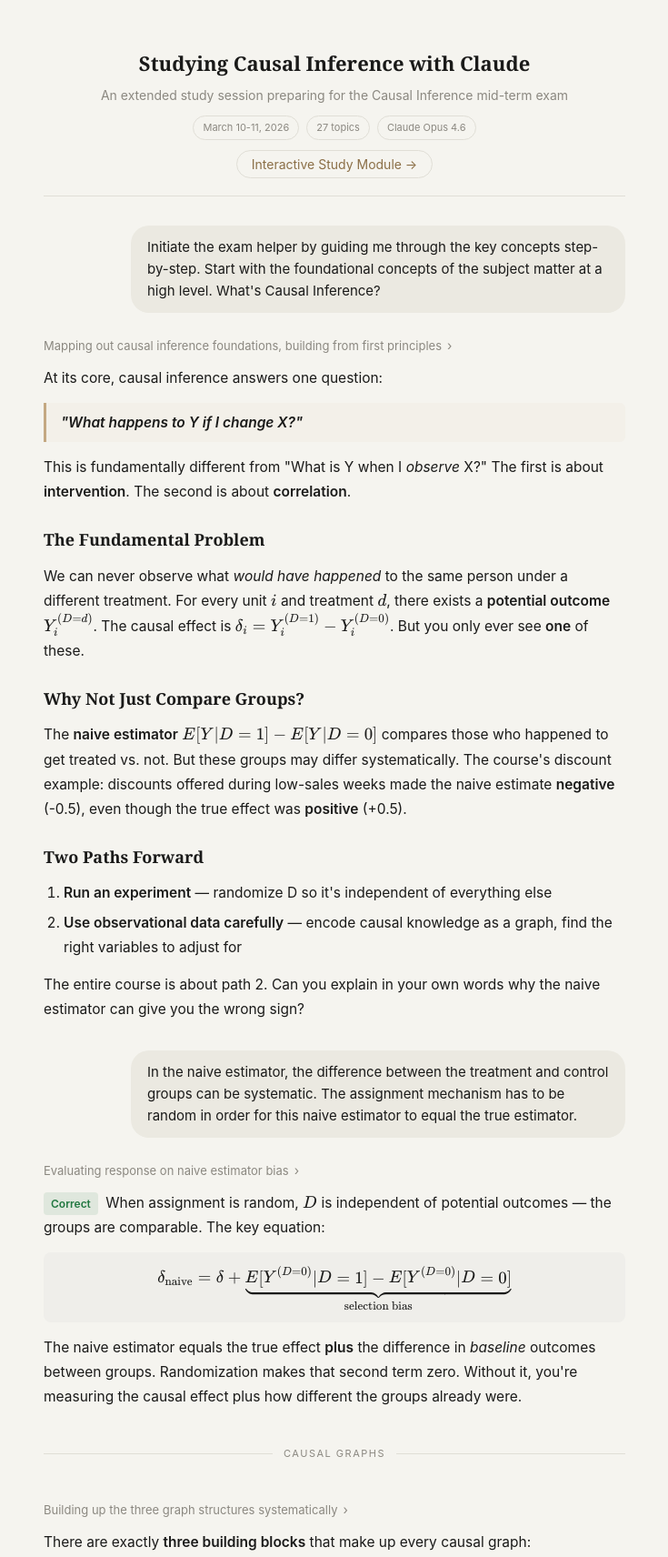
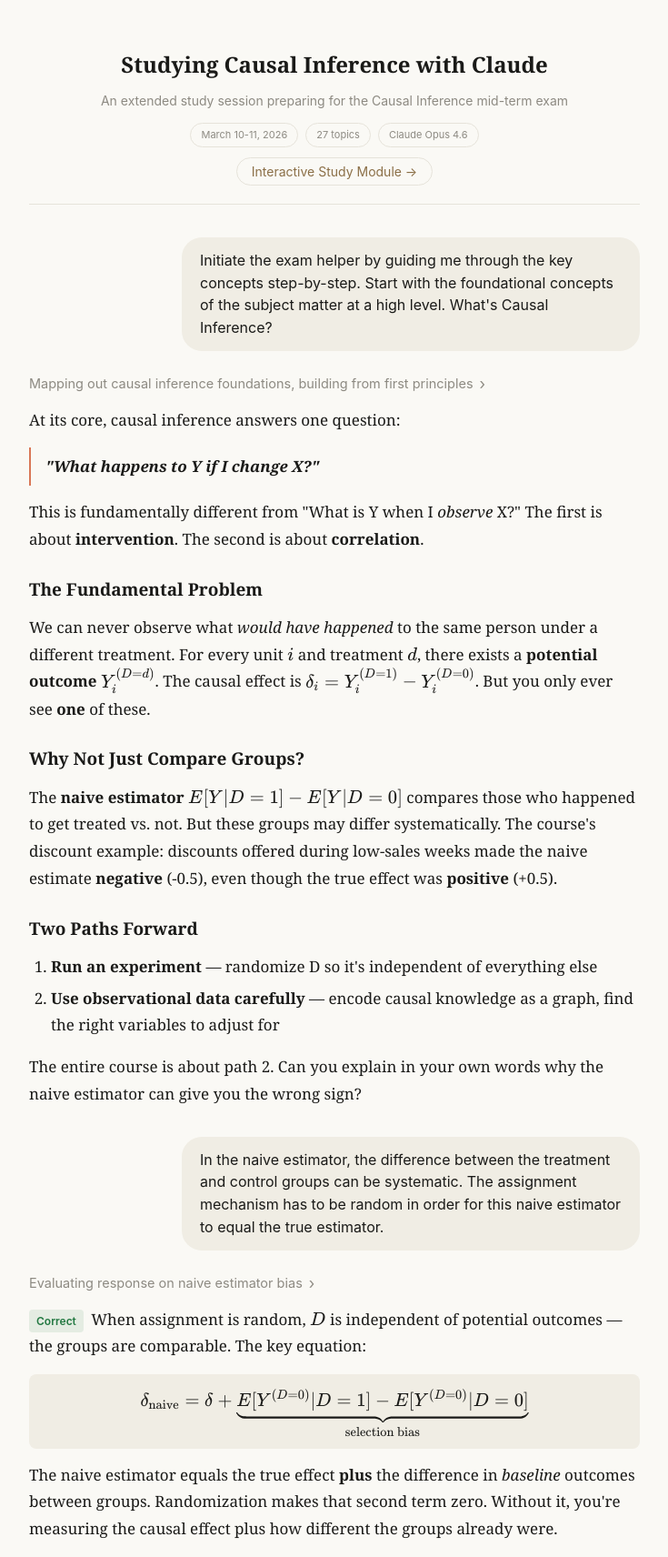
Before and after one commit to tyoon10/causal-inference, a plain HTML site: page chat.html in a window 1280 px wide. Shown: the part 29-1741 px from the top of the page at 91% size, without its empty margins (272-1007 px from the left). Drawn offline with nearby package versions, Linux system fonts and the light colour scheme.

Commit message:
Restyle chat log to claude.ai-faithful design
Apply the chat-artifact design language: SERIF Claude responses, SANS
user bubbles, warm oat palette (#faf9f5), clay accents. Markup, all
turns, and KaTeX math rendering unchanged.

Co-Authored-By: Claude Opus 4.8 (1M context) <noreply@anthropic.com>

```diff
--- a/chat.html
+++ b/chat.html
@@ -9,15 +9,20 @@
 <script defer src="https://cdn.jsdelivr.net/npm/katex@0.16.9/dist/contrib/auto-render.min.js"></script>
 <style>
   :root {
-    --bg: #f5f4ef;
-    --user-bubble: #ebe9e1;
-    --text: #1a1a19;
-    --text-dim: #8b8880;
-    --border: #e0ded6;
-    --code-bg: #efeeea;
-    --col-width: 680px;
-    --font-body: -apple-system, 'Segoe UI', system-ui, sans-serif;
-    --font-heading: 'Georgia', 'Times New Roman', serif;
+    /* claude.ai-faithful tokens — see twyoon/tools/chat-artifact/README.md */
+    --bg:          #faf9f5;
+    --user-bubble: #f0ede4;
+    --text:        #1a1a18;
+    --text-dim:    #8d8a82;
+    --border:      #e6e3da;
+    --code-bg:     #f0ede4;
+    --clay:        #d97757;
+    --col-width: 720px;
+    /* SERIF = Claude responses; SANS = user + UI chrome */
+    --font-serif:   'Tiempos Text', Georgia, 'Times New Roman', serif;
+    --font-body:    -apple-system, 'Segoe UI', system-ui, sans-serif;
+    --font-heading: 'Tiempos Text', Georgia, 'Times New Roman', serif;
+    --font-mono:    'SF Mono', 'Fira Code', 'Consolas', monospace;
   }
 
   * { margin: 0; padding: 0; box-sizing: border-box; }
@@ -28,227 +33,83 @@
     color: var(--text);
     line-height: 1.7;
     -webkit-font-smoothing: antialiased;
+    text-rendering: optimizeLegibility;
   }
 
-  /* ---- Container ---- */
-  .chat {
-    max-width: var(--col-width);
-    margin: 0 auto;
-    padding: 32px 20px 120px;
-  }
+  .chat { max-width: var(--col-width); margin: 0 auto; padding: 32px 24px 120px; }
 
   /* ---- Hero ---- */
-  .hero {
-    text-align: center;
-    padding: 48px 0 24px;
-    border-bottom: 1px solid var(--border);
-    margin-bottom: 32px;
-  }
-  .hero h1 {
-    font-family: var(--font-heading);
-    font-size: 22px;
-    font-weight: 700;
-    margin-bottom: 6px;
-    color: var(--text);
-  }
-  .hero p {
-    font-size: 14px;
-    color: var(--text-dim);
-    line-height: 1.5;
-    max-width: 520px;
-    margin: 0 auto;
-  }
-  .hero-tags {
-    display: flex; gap: 8px; justify-content: center;
-    margin-top: 12px; flex-wrap: wrap;
-  }
-  .hero-tags span {
-    font-size: 11px;
-    color: var(--text-dim);
-    border: 1px solid var(--border);
-    padding: 3px 10px;
-    border-radius: 20px;
-  }
+  .hero { text-align: center; padding: 48px 0 24px; border-bottom: 1px solid var(--border); margin-bottom: 36px; }
+  .hero h1 { font-family: var(--font-heading); font-size: 24px; font-weight: 700; margin-bottom: 8px; color: var(--text); }
+  .hero p { font-size: 14px; color: var(--text-dim); line-height: 1.55; max-width: 520px; margin: 0 auto; }
+  .hero-tags { display: flex; gap: 8px; justify-content: center; margin-top: 14px; flex-wrap: wrap; }
+  .hero-tags span { font-size: 11px; color: var(--text-dim); border: 1px solid var(--border); padding: 3px 11px; border-radius: 20px; }
 
-  /* ---- User messages: right-aligned bubbles ---- */
-  .user-msg {
-    display: flex;
-    justify-content: flex-end;
-    margin: 24px 0;
-  }
+  /* ---- User messages: SANS, right-aligned pill ---- */
+  .user-msg { display: flex; justify-content: flex-end; margin: 32px 0 0; }
   .user-bubble {
-    background: var(--user-bubble);
-    border-radius: 20px;
-    padding: 12px 18px;
-    max-width: 85%;
-    font-size: 15px;
-    line-height: 1.6;
-    color: var(--text);
+    background: var(--user-bubble); border-radius: 22px; padding: 13px 20px; max-width: 75%;
+    font-family: var(--font-body); font-size: 16px; line-height: 1.55; color: var(--text);
   }
   .user-bubble p { margin-bottom: 8px; }
   .user-bubble p:last-child { margin-bottom: 0; }
 
-  /* ---- Claude messages: left-aligned plain text ---- */
-  .claude-msg {
-    margin: 24px 0 32px;
-    padding: 0;
+  /* ---- Claude messages: SERIF, left-aligned ---- */
+  .claude-msg { margin: 12px 0 0; }
+  .thinking {
+    font-family: var(--font-body); font-size: 14.5px; color: var(--text-dim);
+    margin: 24px 0 12px; display: flex; align-items: center; gap: 7px;
+  }
+  .thinking::after { content: '›'; font-size: 17px; line-height: 1; color: var(--text-dim); }
+
+  .claude-body { font-family: var(--font-serif); font-size: 17px; line-height: 1.75; color: var(--text); }
+  .claude-body p { margin-bottom: 16px; }
+  .claude-body p:last-child { margin-bottom: 0; }
+  .claude-body strong { font-weight: 700; }
+  .claude-body em { font-style: italic; }
+  .claude-body h3 { font-family: var(--font-heading); font-size: 19px; font-weight: 700; margin: 24px 0 10px; }
+  .claude-body h4 { font-family: var(--font-heading); font-size: 16px; font-weight: 700; margin: 18px 0 8px; }
+
+  .claude-body blockquote {
+    border-left: 2px solid var(--clay); padding: 6px 16px; margin: 14px 0;
+    color: var(--text); font-style: italic;
   }
 
-  .thinking {
-    font-size: 13px;
-    color: var(--text-dim);
-    margin-bottom: 10px;
-    display: flex;
-    align-items: center;
-    gap: 6px;
-  }
-  .thinking::after {
-    content: '›';
-    font-size: 14px;
-    color: var(--text-dim);
-  }
-
-  .claude-body {
-    font-size: 15.5px;
-    line-height: 1.75;
-  }
-
-  .claude-body p { margin-bottom: 14px; }
-  .claude-body p:last-child { margin-bottom: 0; }
-
-  .claude-body strong { font-weight: 600; }
-
-  .claude-body h3 {
-    font-family: var(--font-heading);
-    font-size: 18px;
-    font-weight: 700;
-    margin: 24px 0 10px;
-  }
-  .claude-body h4 {
-    font-size: 15px;
-    font-weight: 700;
-    margin: 18px 0 8px;
-  }
-
-  .claude-body blockquote {
-    border-left: 3px solid #c4a882;
-    padding: 8px 16px;
-    margin: 14px 0;
-    background: rgba(196, 168, 130, 0.06);
-    border-radius: 0 6px 6px 0;
-    font-style: italic;
-  }
-
-  .claude-body ul, .claude-body ol {
-    padding-left: 22px;
-    margin: 8px 0 14px;
-  }
+  .claude-body ul, .claude-body ol { padding-left: 24px; margin: 8px 0 16px; }
   .claude-body li { margin: 5px 0; }
 
-  .claude-body table {
-    width: 100%;
-    border-collapse: collapse;
-    margin: 14px 0;
-    font-size: 14px;
-  }
-  .claude-body th, .claude-body td {
-    padding: 7px 10px;
-    border: 1px solid var(--border);
-    text-align: left;
-  }
-  .claude-body th {
-    background: var(--code-bg);
-    font-weight: 600;
-    font-size: 13px;
-  }
+  .claude-body table { width: 100%; border-collapse: collapse; margin: 14px 0; font-family: var(--font-body); font-size: 14px; }
+  .claude-body th, .claude-body td { padding: 7px 10px; border: 1px solid var(--border); text-align: left; }
+  .claude-body th { background: var(--code-bg); font-weight: 600; font-size: 13px; }
 
-  .claude-body .formula {
-    background: var(--code-bg);
-    padding: 14px 18px;
-    border-radius: 8px;
-    margin: 14px 0;
-    overflow-x: auto;
-    text-align: center;
-  }
+  .claude-body .formula { background: var(--code-bg); padding: 14px 18px; border-radius: 8px; margin: 14px 0; overflow-x: auto; text-align: center; }
 
   .claude-body .code-block {
-    background: #292524;
-    color: #e7e5e4;
-    padding: 14px 16px;
-    border-radius: 8px;
-    margin: 14px 0;
-    overflow-x: auto;
-    font-family: 'SF Mono', 'Fira Code', 'Consolas', monospace;
-    font-size: 13px;
-    line-height: 1.5;
-    white-space: pre;
+    background: #2b2722; color: #ece8e1; padding: 14px 16px; border-radius: 8px; margin: 14px 0;
+    overflow-x: auto; font-family: var(--font-mono); font-size: 13px; line-height: 1.5; white-space: pre;
   }
-
-  .claude-body code {
-    background: var(--code-bg);
-    padding: 2px 5px;
-    border-radius: 4px;
-    font-size: 13.5px;
-    font-family: 'SF Mono', 'Fira Code', 'Consolas', monospace;
-  }
+  .claude-body code { background: var(--code-bg); padding: 1.5px 5px; border-radius: 4px; font-size: 0.86em; font-family: var(--font-mono); }
 
   /* Evaluation badges */
-  .eval {
-    display: inline-block;
-    padding: 2px 8px;
-    border-radius: 4px;
-    font-size: 12px;
-    font-weight: 600;
-    margin-right: 4px;
-  }
+  .eval { display: inline-block; padding: 2px 8px; border-radius: 4px; font-size: 12px; font-weight: 600; margin-right: 4px; font-family: var(--font-body); }
   .eval-correct { background: rgba(34,120,65,0.1); color: #227841; }
   .eval-partial { background: rgba(180,120,20,0.1); color: #9a6c14; }
 
-  /* Truncated note */
-  .truncated {
-    color: var(--text-dim);
-    font-size: 13px;
-    font-style: italic;
-    margin-top: 10px;
-    padding: 6px 12px;
-    border-left: 2px solid var(--border);
-  }
+  .truncated { color: var(--text-dim); font-size: 13px; font-style: italic; margin-top: 10px; padding: 6px 12px; border-left: 2px solid var(--border); }
 
   /* Section divider */
-  .divider {
-    display: flex;
-    align-items: center;
-    gap: 12px;
-    margin: 40px 0;
-    color: var(--text-dim);
-    font-size: 11px;
-    letter-spacing: 1.5px;
-    text-transform: uppercase;
-  }
-  .divider::before, .divider::after {
-    content: '';
-    flex: 1;
-    height: 1px;
-    background: var(--border);
-  }
+  .divider { display: flex; align-items: center; gap: 12px; margin: 40px 0 6px; color: var(--text-dim); font-size: 11px; letter-spacing: 1.5px; text-transform: uppercase; font-family: var(--font-body); }
+  .divider::before, .divider::after { content: ''; flex: 1; height: 1px; background: var(--border); }
 
   /* Footer */
-  .footer {
-    text-align: center;
-    padding: 40px 20px 60px;
-    color: var(--text-dim);
-    font-size: 13px;
-    max-width: var(--col-width);
-    margin: 0 auto;
-    border-top: 1px solid var(--border);
-  }
-  .footer a { color: #8b6f47; text-decoration: none; }
+  .footer { text-align: center; padding: 48px 20px 60px; color: var(--text-dim); font-size: 13px; max-width: var(--col-width); margin: 0 auto; border-top: 1px solid var(--border); font-family: var(--font-body); }
+  .footer a { color: var(--clay); text-decoration: none; }
   .footer a:hover { text-decoration: underline; }
 
   @media (max-width: 720px) {
-    .chat { padding: 20px 14px 80px; }
-    .claude-body { font-size: 15px; }
-    .user-bubble { max-width: 92%; font-size: 14.5px; }
+    .chat { padding: 20px 16px 80px; }
+    .claude-body { font-size: 16px; }
+    .user-bubble { max-width: 90%; font-size: 15px; }
   }
 </style>
 </head>
```
